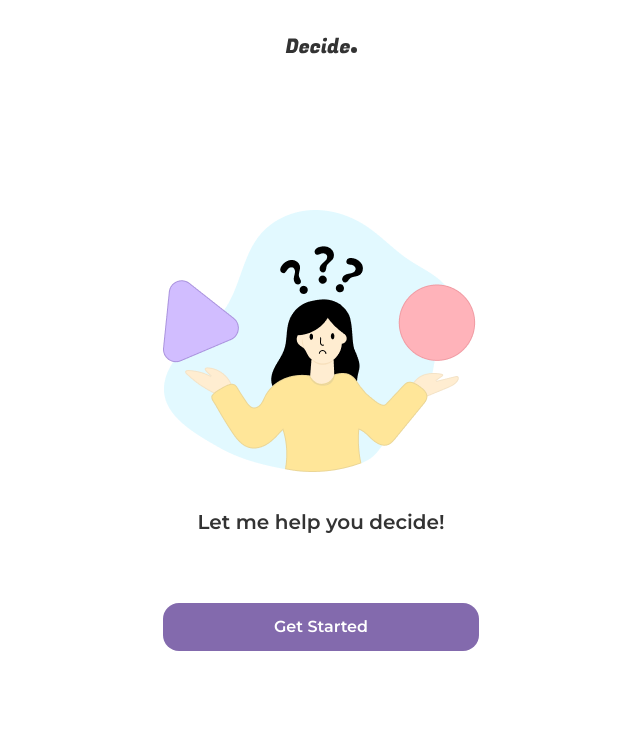
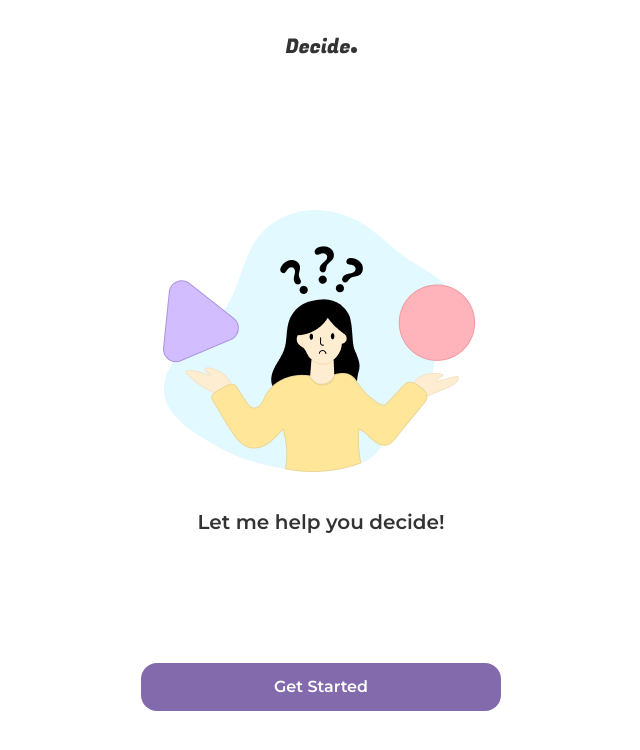
Before and after one commit to likelion-sjsu/hackathon, a React (Create React App) app in the folder client/: page / in a window 1280 px wide. Shown: the top 750 px of the page, without its empty margins (319-959 px from the left). Built offline with nearby package versions, Linux system fonts and the light colour scheme; a web font is replaced by a local one.

Commit message:
fix styles

```diff
--- a/client/src/Routes/Home.jsx
+++ b/client/src/Routes/Home.jsx
@@ -16,6 +16,7 @@ const CenterBox = styled.div`
   flex-direction: column;
   justify-content: center;
   align-items: center;
+  width: 360px;
   height: 550px;
 `;
 
@@ -29,7 +30,7 @@ const StartBtn = styled(Link)`
   display: grid;
   place-content: center;
   position: absolute;
-  bottom: 60px;
+  bottom: 0px;
   width: 100%;
   height: 48px;
   background-color: ${(props) => props.theme.brandColor};
```
